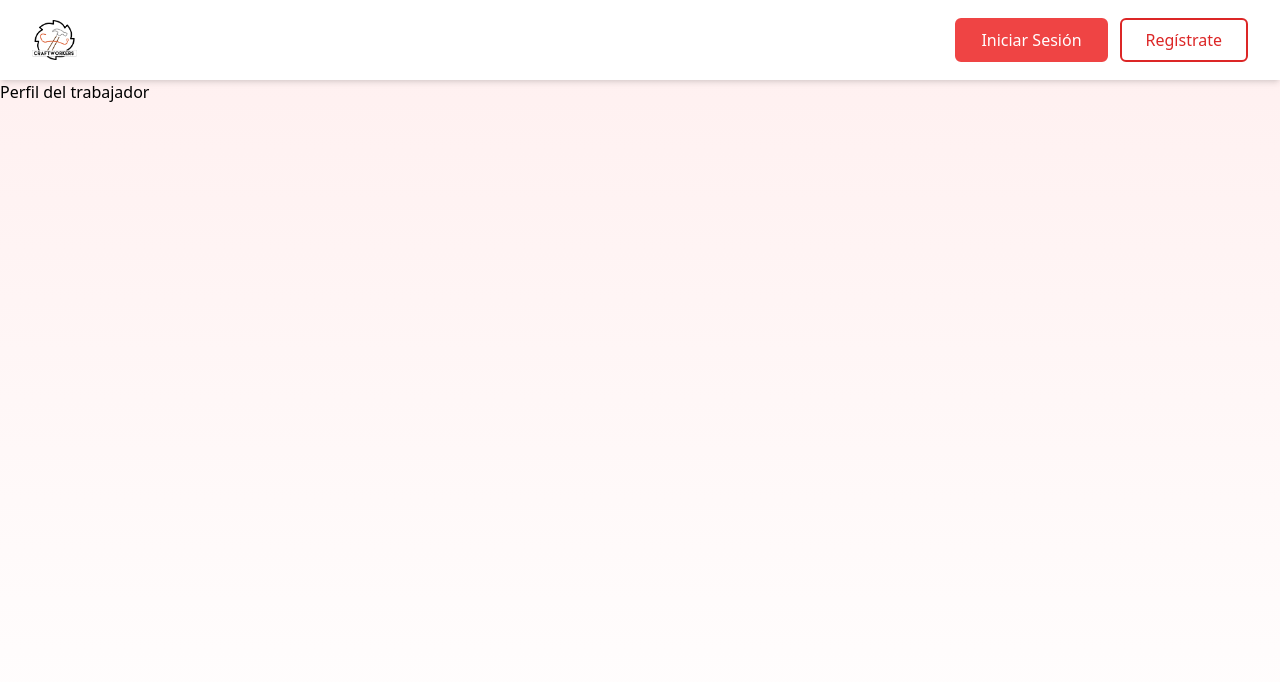
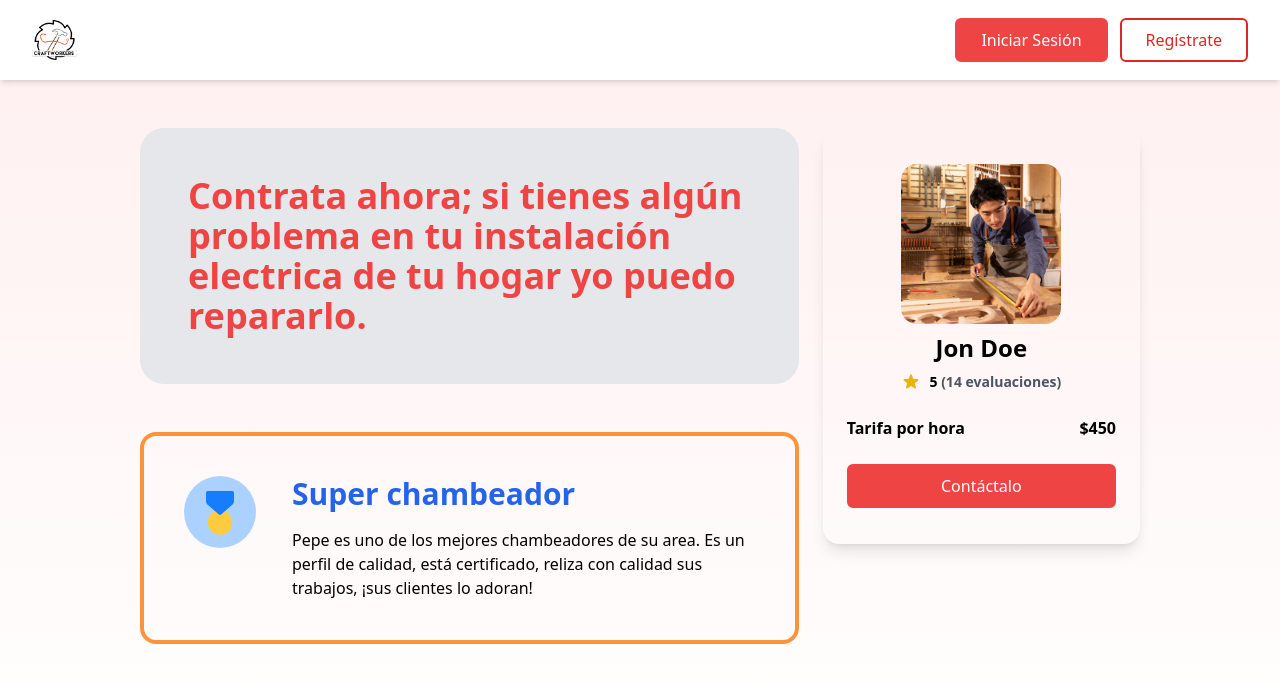
Before and after one commit to OscarAguilarL/craftworkers-frontend, a React (Vite) app: page /perfil/1 in a window 1280 px wide. Shown: the top 682 px of the page. Built offline with nearby package versions, Linux system fonts and the light colour scheme.

Commit message:
Primera parte de maquetación del perfíl del trabajador

```diff
--- a/src/pages/ProfilePage.tsx
+++ b/src/pages/ProfilePage.tsx
@@ -1,7 +1,60 @@
+import { StarIcon } from '@heroicons/react/solid'
+import insignia from '../assets/img/insignia.svg'
+import trabajador from '../assets/img/trabajador.jpg'
+import { Button } from '../components'
+
 export const ProfilePage = () => {
   return (
-    <div>
-      <h1>Perfil del trabajador</h1>
+    <div className="container max-w-5xl mx-auto mt-12 px-3 pb-24">
+      <div className="grid gap-6 grid-cols-3">
+        <div className="col-span-2">
+          <div className="bg-gray-200 p-12 rounded-3xl mb-12">
+            <h2 className="text-4xl font-bold text-red-500">
+              Contrata ahora; si tienes algún problema en tu instalación
+              electrica de tu hogar yo puedo repararlo.
+            </h2>
+          </div>
+
+          <div className="border-4 border-orange-400 rounded-2xl p-10 flex gap-9 items-start">
+            <img src={insignia} alt="" />
+            <div className="flex flex-col gap-4">
+              <h3 className="text-3xl font-bold text-blue-600">
+                Super chambeador
+              </h3>
+              <p>
+                Pepe es uno de los mejores chambeadores de su area. Es un perfil
+                de calidad, está certificado, reliza con calidad sus trabajos,
+                ¡sus clientes lo adoran!
+              </p>
+            </div>
+          </div>
+        </div>
+        <div className="h-fit rounded-2xl shadow-lg px-6 py-9 flex flex-col gap-6">
+          <div className="w-full flex flex-col items-center gap-2">
+            <div className="h-40 w-40 overflow-hidden rounded-2xl">
+              <img
+                src={trabajador}
+                alt="Jon Doe"
+                className="aspect-square object-cover"
+              />
+            </div>
+            <h3 className="text-2xl font-bold">Jon Doe</h3>
+            <div className="flex items-center gap-2">
+              <StarIcon className="h-5 text-yellow-500" />
+              <p className="font-bold text-sm">
+                5 <span className="text-gray-600">(14 evaluaciones)</span>
+              </p>
+            </div>
+          </div>
+          <p className="flex justify-between font-bold">
+            <span>Tarifa por hora</span>
+            <span>$450</span>
+          </p>
+          <Button isPrimary className="w-full">
+            Contáctalo
+          </Button>
+        </div>
+      </div>
     </div>
   )
 }
```
Also changed, not shown: src/assets/img/insignia.svg (added).
